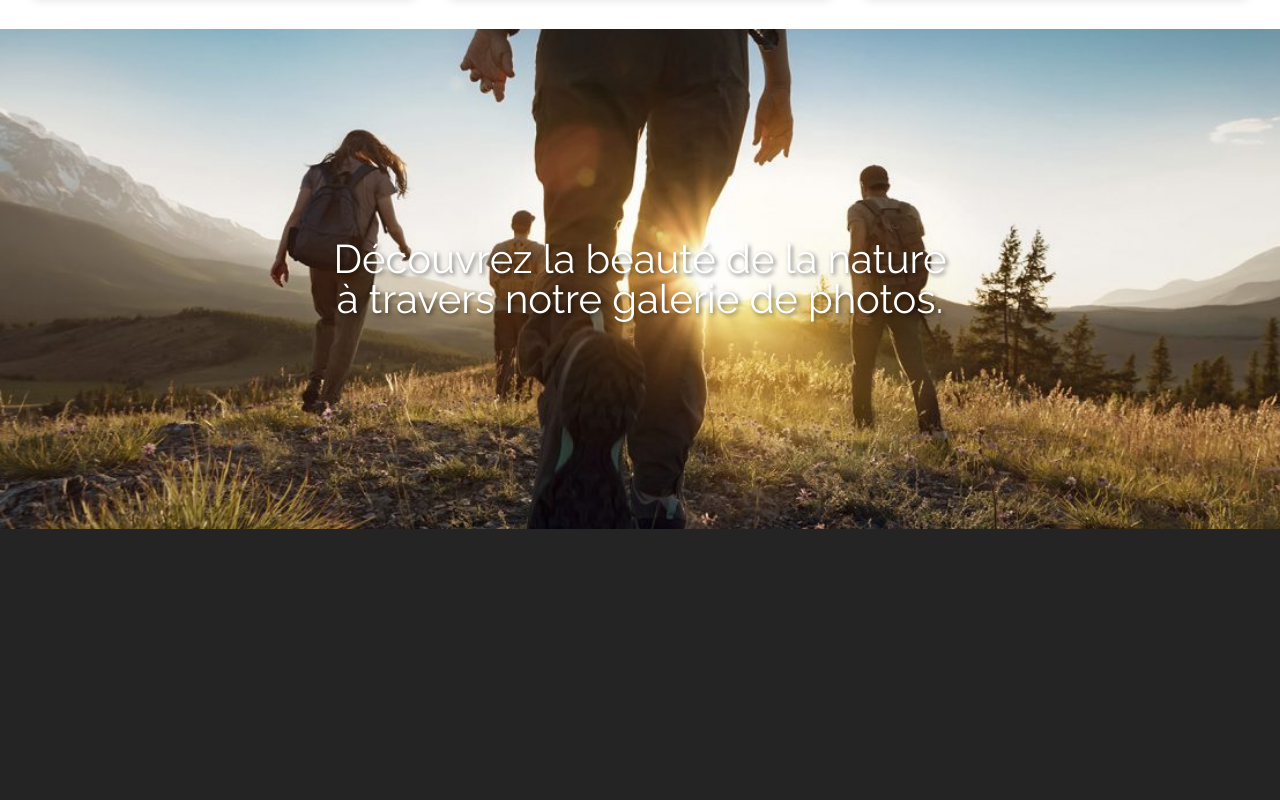
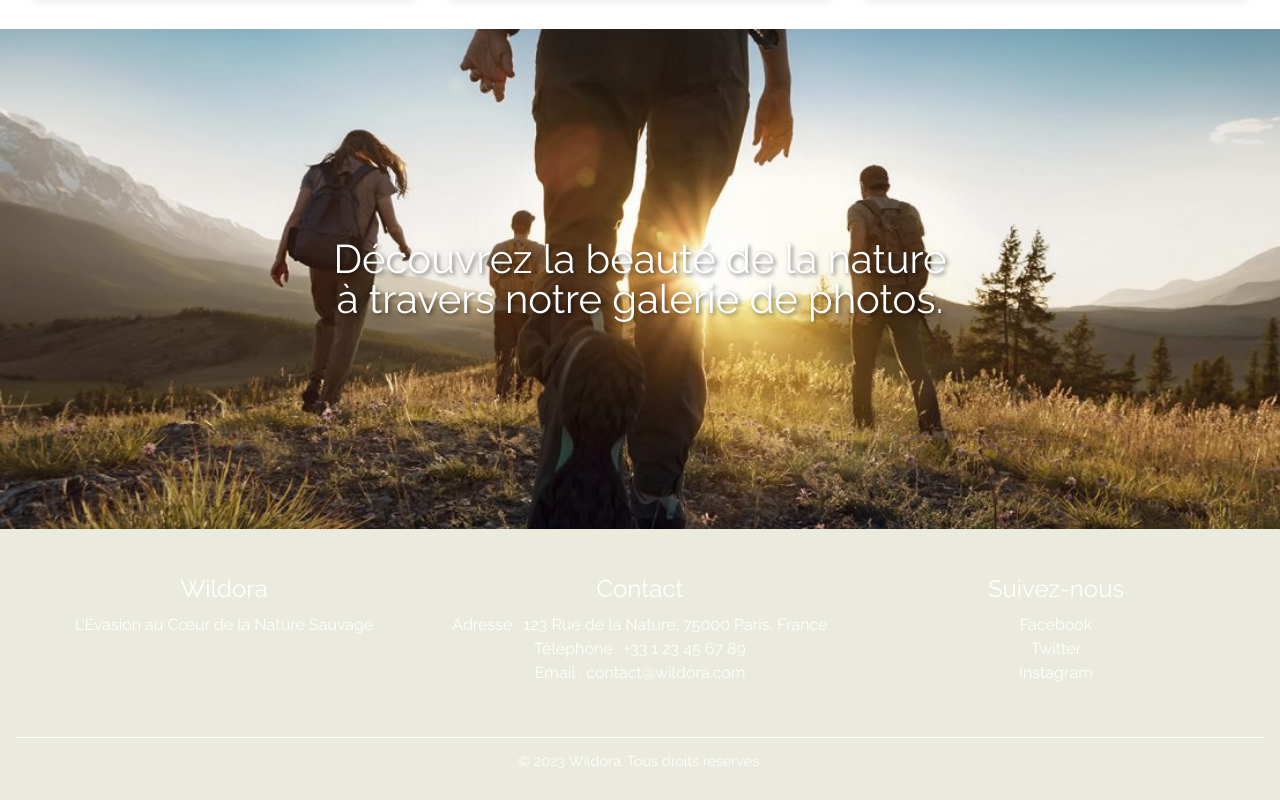
Before and after one commit to julien382/Wildora, a React (Vite) app: page / in a window 1280 px wide. Shown: the part 1501-2301 px from the top of the page. Before the commit the page ends 2030 px from the top, so only its background shows below. Built offline with nearby package versions, Linux system fonts and the light colour scheme.

Commit message:
create footer

```diff
--- a/src/App.jsx
+++ b/src/App.jsx
@@ -8,6 +8,7 @@ import AboutPage from "./pages/AboutPage/AboutPage";
 import ServicesPage from "./pages/ServicesPage/ServicesPage";
 import GaleriePage from "./pages/GaleriePage/GaleriePage";
 import ContactPage from "./pages/ContactPage/ContactPage";
+import Footer from "./components/Footer/Footer";
 
 function App() {
   const location = useLocation(); // Récupère les infos sur la route actuelle
@@ -29,7 +30,7 @@ function App() {
           <Route path="/*" element={<ErrorPage />} />
         </Routes>
       </main>
-
+      <Footer />
     </div>
   )
 }
--- /dev/null
+++ b/src/components/Footer/Footer.jsx
@@ -0,0 +1,33 @@
+import './Footer.scss'
+
+const Footer = () => {
+    return (
+        <footer className='footer'>
+            <div className='footerContent'>
+                <div className='footerSection'>
+                    <h2 className='footerTitle'>Wildora</h2>
+                    <p className='footerText'>L’Évasion au Cœur de la Nature Sauvage</p>
+                </div>
+                <div className='footerSection'>
+                    <h2 className='footerTitle'>Contact</h2>
+                    <p className='footerText'>Adresse : 123 Rue de la Nature, 75000 Paris, France</p>
+                    <p className='footerText'>Téléphone : +33 1 23 45 67 89</p>
+                    <p className='footerText'>Email : contact@wildora.com</p>
+                </div>
+                <div className='footerSection'>
+                    <h2 className='footerTitle'>Suivez-nous</h2>
+                    <div className='footerSocialLinks'>
+                        <a href="https://www.facebook.com" target="_blank" rel="noopener noreferrer">Facebook</a>
+                        <a href="https://www.twitter.com" target="_blank" rel="noopener noreferrer">Twitter</a>
+                        <a href="https://www.instagram.com" target="_blank" rel="noopener noreferrer">Instagram</a>
+                    </div>
+                </div>
+            </div>
+            <div className='footerBottom'>
+                <p className='footerBottomText'>&copy; 2023 Wildora. Tous droits réservés.</p>
+            </div>
+        </footer>
+    )
+}
+
+export default Footer
--- /dev/null
+++ b/src/components/Footer/Footer.scss
@@ -0,0 +1,55 @@
+@use '../../styles/index' as *;
+
+.footer {
+    background-color: $primary-color;
+    color: $white;
+    padding: 2rem 1rem;
+    text-align: center;
+
+    .footerContent {
+        display: flex;
+        flex-wrap: wrap;
+        justify-content: space-around;
+        margin-bottom: 2rem;
+
+        .footerSection {
+            flex: 1 1 300px;
+            margin: 1rem;
+
+            .footerTitle {
+                font-size: 1.5rem;
+                margin-bottom: 1rem;
+            }
+
+            .footerText {
+                font-size: 1rem;
+                margin-bottom: 0.5rem;
+            }
+
+            .footerSocialLinks {
+                display: flex;
+                flex-direction: column;
+                gap: 0.5rem;
+
+                a {
+                    color: $white;
+                    text-decoration: none;
+                    transition: color 0.3s ease;
+
+                    &:hover {
+                        color: $secondary-color;
+                    }
+                }
+            }
+        }
+    }
+
+    .footerBottom {
+        border-top: 1px solid $white;
+        padding-top: 1rem;
+
+        .footerBottomText {
+            font-size: 0.9rem;
+        }
+    }
+}
```
